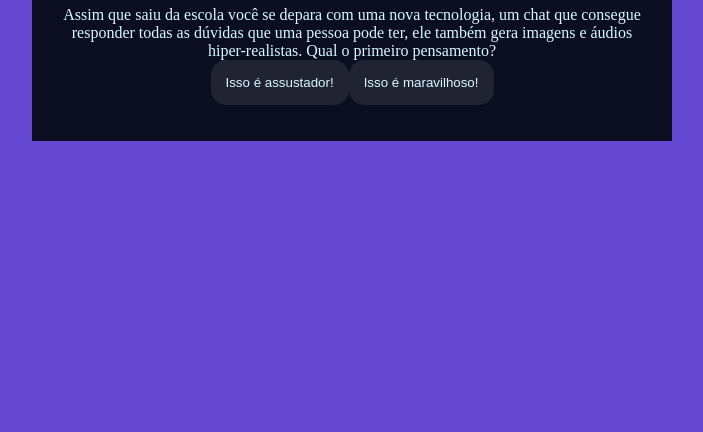
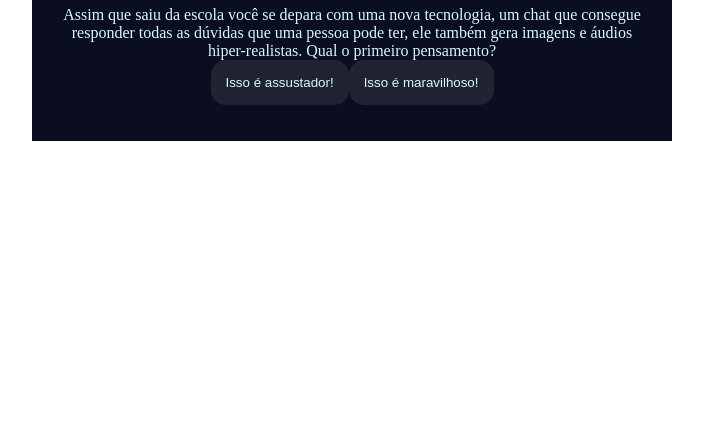
Before and after one commit to amandatsz/intelig-ncia-artificial-A, a plain HTML site: page index.html in a window 1280 px wide. Shown: the part 384-816 px from the top of the page, without its empty margins (288-991 px from the left). Drawn offline with Linux system fonts and the light colour scheme.

Commit message:
Update style.css

```diff
--- a/style.css
+++ b/style.css
@@ -1,5 +1,5 @@
 :root{
-    --cor-fundo: #6448D2 ;
+    --cor-fundo: # af69cd;
     --cor-principal: #0B0D20 ;
     --cor-secundaria: #212333;
     --cor-destaque: #2BDEFD;
```
